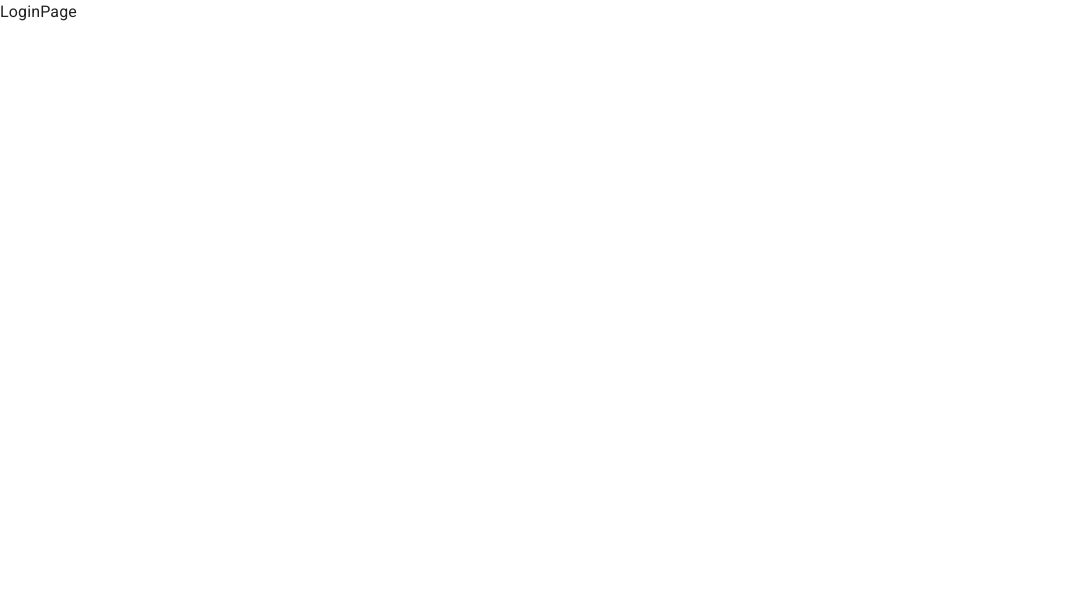
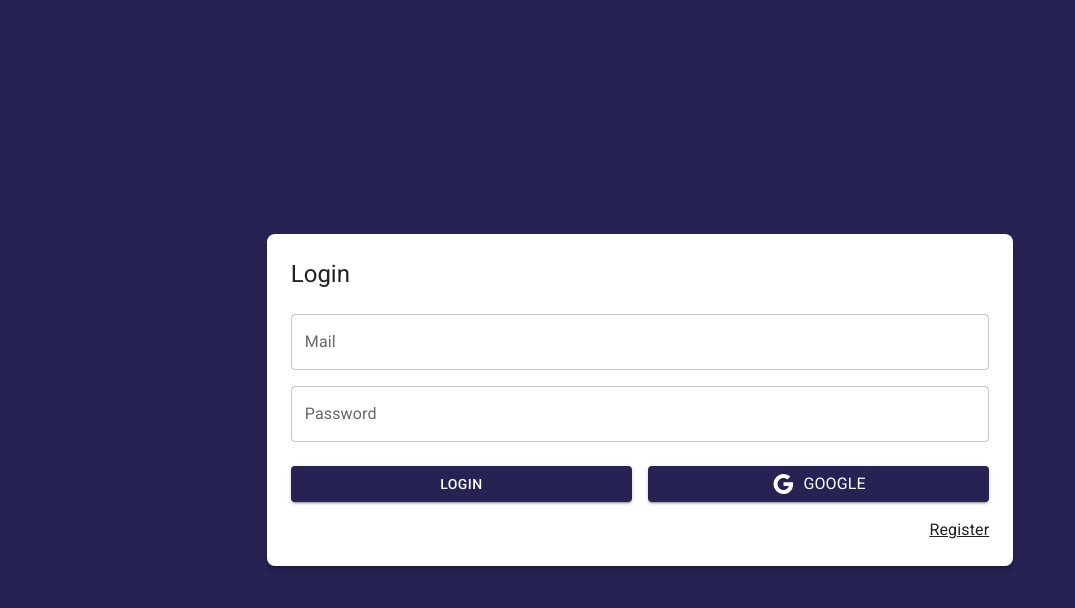
Before and after one commit to amartinez1993/JournalApp, a React (Vite) app: page /auth/login in a window 1280 px wide. Shown: the top 608 px of the page, without its empty margins (0-1075 px from the left). Built offline with nearby package versions, Linux system fonts and the light colour scheme.

Commit message:
LoginPage design

```diff
--- a/src/auth/pages/LoginPage.jsx
+++ b/src/auth/pages/LoginPage.jsx
@@ -1,7 +1,79 @@
+import { Link as RouterLink} from 'react-router-dom';
+import { Google } from "@mui/icons-material"
+import { Button, Grid, Link, TextField, Typography } from "@mui/material"
 
 
 export const LoginPage = () => {
   return (
-    <div>LoginPage</div>
+    <Grid
+      container
+      spacing={ 0 }
+      direction="column"
+      alignItems="center"
+      justifyContent="center"
+      sx={{ minHeight: '100vh', backgroundColor: 'primary.main', padding: 4 }}
+    >
+
+      <Grid item
+       className='box-shadow'
+       xs={ 3 }
+       sx={{ backgroundColor: 'white', padding: 3, borderRadius: 2}}
+      >
+        <Typography
+          variant="h5"
+          sx={{ mb: 1 }}
+        >Login
+        </Typography>
+
+        <form>
+
+          <Grid container>
+
+              <Grid item xs={ 12 } sx={{ mt: 2}}>
+                <TextField
+                  label="Mail"
+                  type="email"
+                  placeholder="mail@google.com"
+                  fullWidth
+                />
+              </Grid>
+
+              <Grid item xs={ 12 } sx={{ mt: 2}}>
+                <TextField
+                  label="Password"
+                  type="password"
+                  placeholder="Password"
+                  fullWidth
+                />
+              </Grid>
+
+              <Grid container spacing={ 2 } sx={{ mb: 2, mt: 1 }}>
+                <Grid item xs={ 12 } sm={ 6 }>
+                  <Button variant='contained' fullWidth>
+                    Login
+                  </Button>
+                </Grid>
+
+                <Grid item xs={ 12 } sm={ 6 }>
+                  <Button variant='contained' fullWidth>
+                    <Google />
+                    <Typography sx={{ ml: 1 }}>Google</Typography>
+                  </Button>
+                </Grid>
+              </Grid>
+
+            <Grid container direction='row' justifyContent='end'>
+              <Link component={ RouterLink } color='inherit' to="/auth/register">
+                Register
+              </Link>
+            </Grid>
+
+          </Grid>
+
+        </form>
+
+      </Grid>
+
+    </Grid>
   )
 }
--- a/src/styles.css
+++ b/src/styles.css
@@ -0,0 +1,5 @@
+
+
+.box-shadow {
+    box-shadow: 0px 5px 5px rgba(0, 0, 0, 0.2);
+}
```
